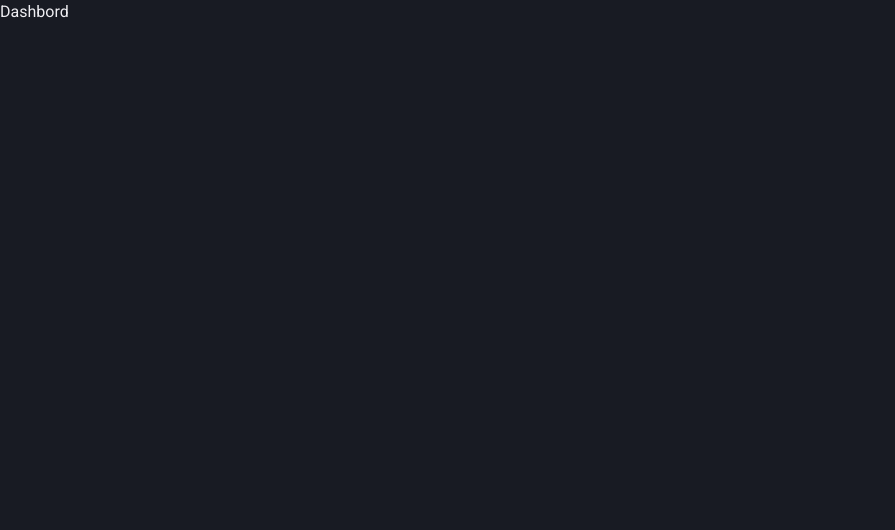
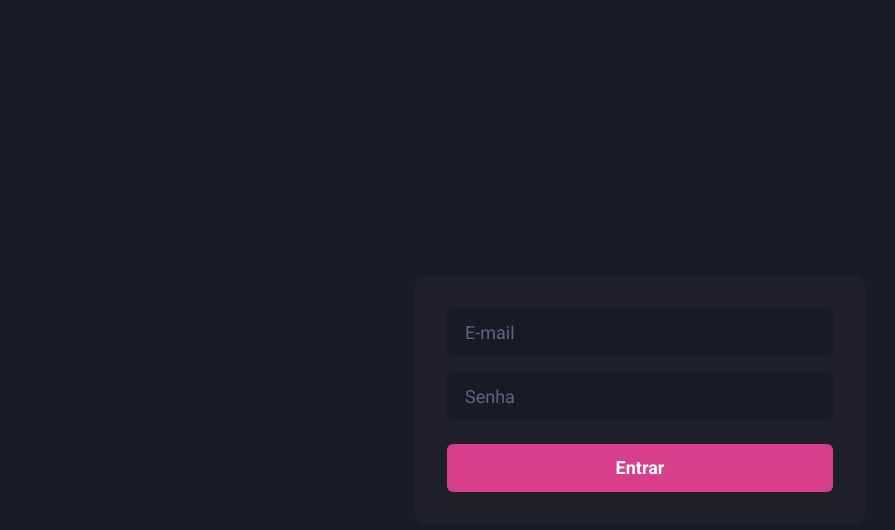
Before and after one commit to Spanserki/dashgo, a Next.js app: page / in a window 1280 px wide. Shown: the top 530 px of the page, without its empty margins (0-895 px from the left). Built offline with nearby package versions, Linux system fonts and the light colour scheme.

Commit message:
login page

```diff
--- a/src/pages/index.tsx
+++ b/src/pages/index.tsx
@@ -1,7 +1,53 @@
-import {color, Text} from '@chakra-ui/react'
+import {Button, Center, Flex, Input, Stack} from '@chakra-ui/react'
 
 export default function Home() {
   return (
-    <Text>Dashbord</Text>
+    <Flex
+      w="100vw"
+      h="100vh"
+      alignItems="center"
+      justify="center"
+    >
+          <Flex
+            as="form"
+            width="100%"
+            maxWidth={450}
+            bg="gray.800"
+            p="8"
+            borderRadius={8}
+            flexDir="column"
+          >
+          <Stack spacing="4">
+            <Input
+              name="email"
+              type="email"
+              focusBorderColor='pink.500'
+              bgColor="gray.900"
+              variant="filled"
+              _hover={{
+                bgColor: 'gray.900'
+              }}
+              size="lg"
+              placeholder='E-mail'
+            />
+
+            <Input
+              name="password"
+              type="password"
+              focusBorderColor='pink.500'
+              bgColor="gray.900"
+              variant="filled"
+              _hover={{
+                bgColor: 'gray.900'
+              }}
+              size="lg"
+              placeholder='Senha'
+            />
+            </Stack>
+
+            <Button type='submit' mt="6" colorScheme="pink" size="lg">Entrar</Button>
+
+        </Flex>
+    </Flex>
   )
 }
```
